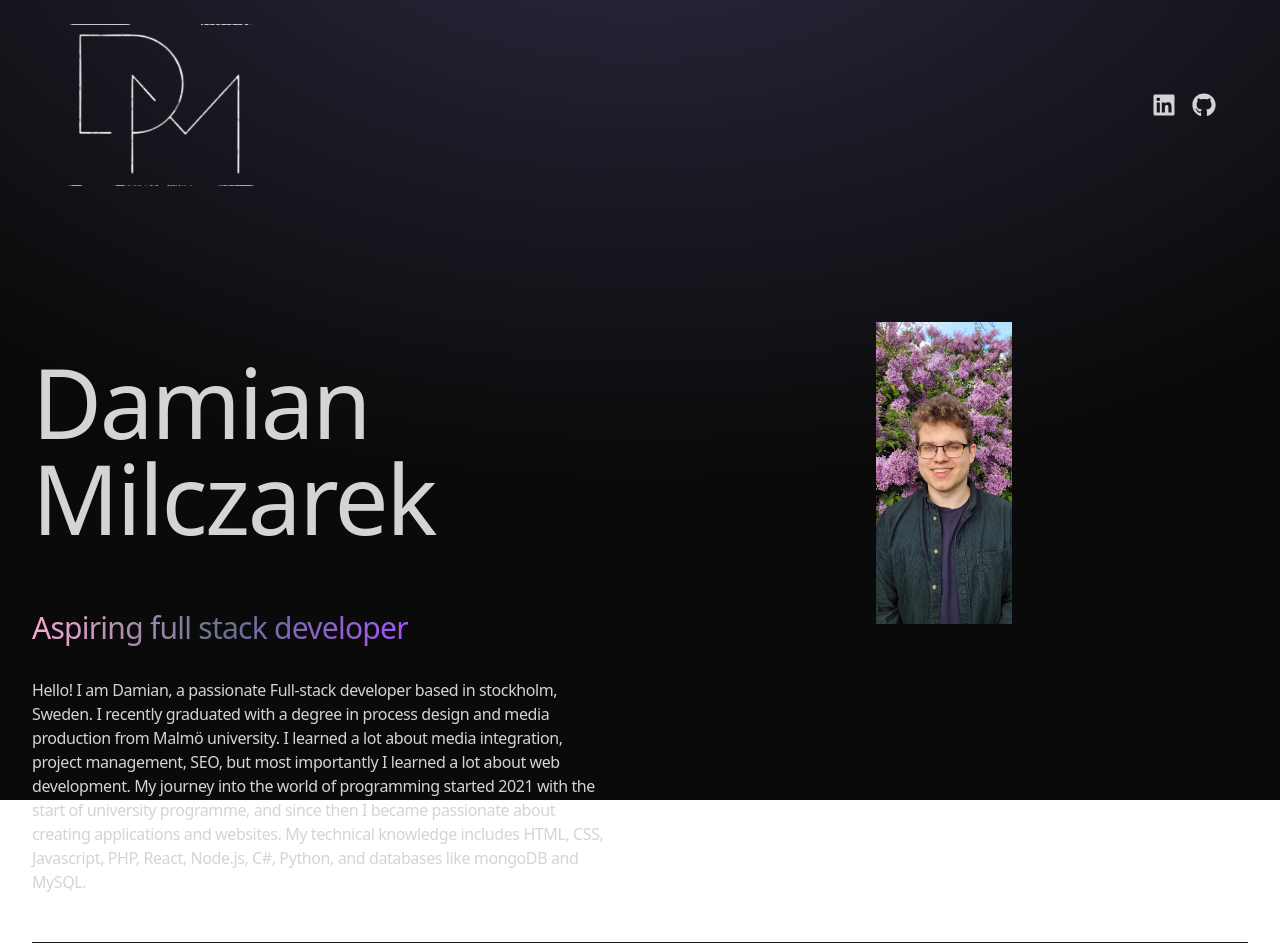
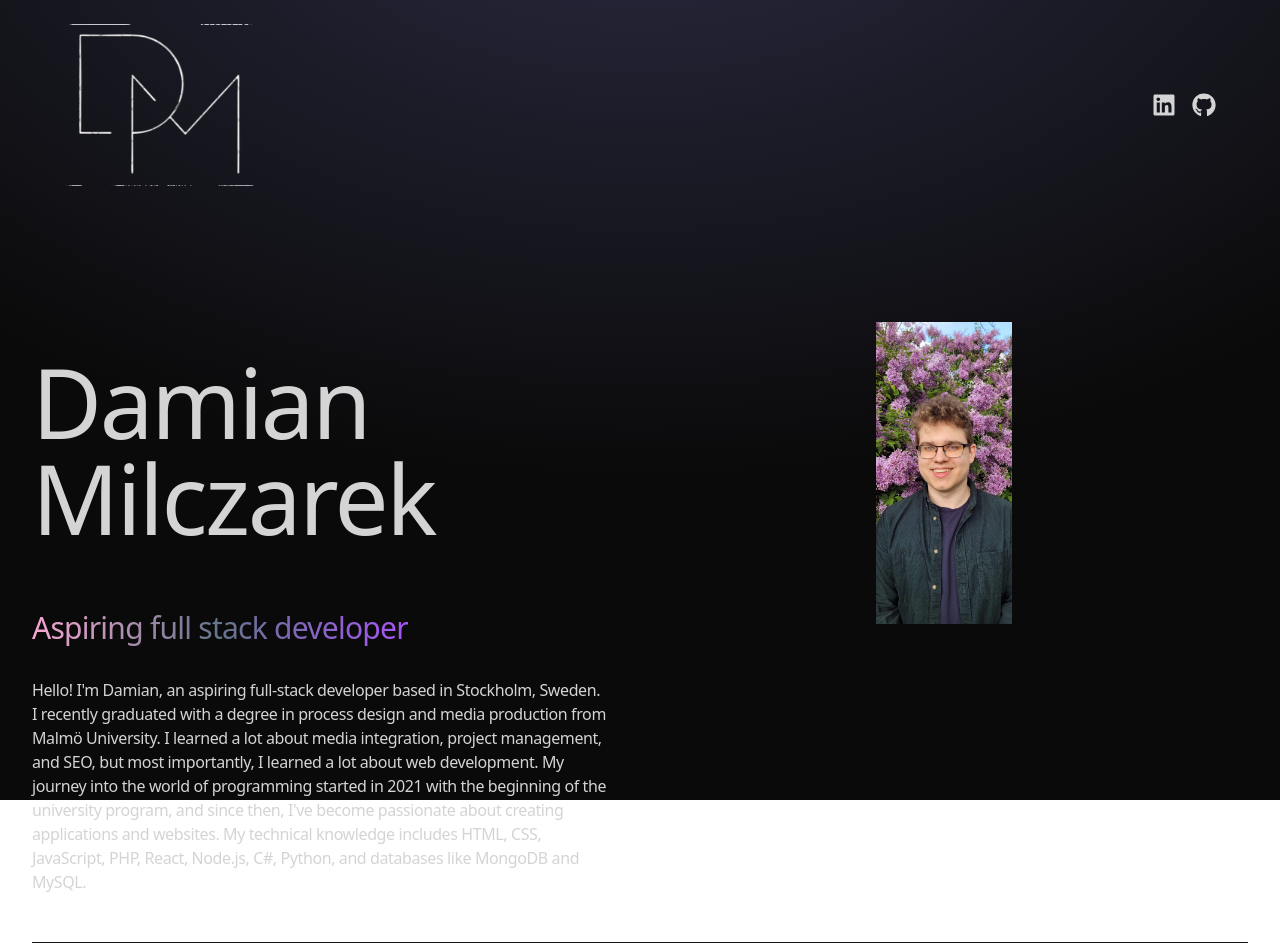
Before and after one commit to Damianmilczarek5/portfolio, a React (Vite) app: page / in a window 1280 px wide. Shown: the top 952 px of the page. Built offline with nearby package versions, Linux system fonts and the light colour scheme.

Commit message:
text upd

```diff
--- a/src/constants/index.js
+++ b/src/constants/index.js
@@ -3,9 +3,7 @@ import project2 from "../assets/projects/project-2.jpg";
 import project3 from "../assets/projects/project-3.jpg";
 import project4 from "../assets/projects/project-4.jpg";
 
-export const HERO_CONTENT = `Hello! I am Damian, a passionate Full-stack developer based in stockholm, Sweden. I recently graduated with a degree in process design and media production from Malmö university.
-I learned a lot about media integration, project management, SEO, but most importantly I learned a lot about web development. My journey into the world of programming started 2021 with the start of university programme,
-and since then I became passionate about creating applications and websites. My technical knowledge includes HTML, CSS, Javascript, PHP, React, Node.js, C#, Python, and databases like mongoDB and MySQL.`;
+export const HERO_CONTENT = `Hello! I'm Damian, an aspiring full-stack developer based in Stockholm, Sweden. I recently graduated with a degree in process design and media production from Malmö University. I learned a lot about media integration, project management, and SEO, but most importantly, I learned a lot about web development. My journey into the world of programming started in 2021 with the beginning of the university program, and since then, I've become passionate about creating applications and websites. My technical knowledge includes HTML, CSS, JavaScript, PHP, React, Node.js, C#, Python, and databases like MongoDB and MySQL.`;
 
 export const ABOUT_TEXT = `I am a dedicated and versatile full stack developer with a passion for creating efficient and user-friendly web applications. With 5 years of professional experience, I have worked with a variety of technologies, including React, Next.js, Node.js, MySQL, PostgreSQL, and MongoDB. My journey in web development began with a deep curiosity for how things work, and it has evolved into a career where I continuously strive to learn and adapt to new challenges. I thrive in collaborative environments and enjoy solving complex problems to deliver high-quality solutions. Outside of coding, I enjoy staying active, exploring new technologies, and contributing to open-source projects.`;
 
```
